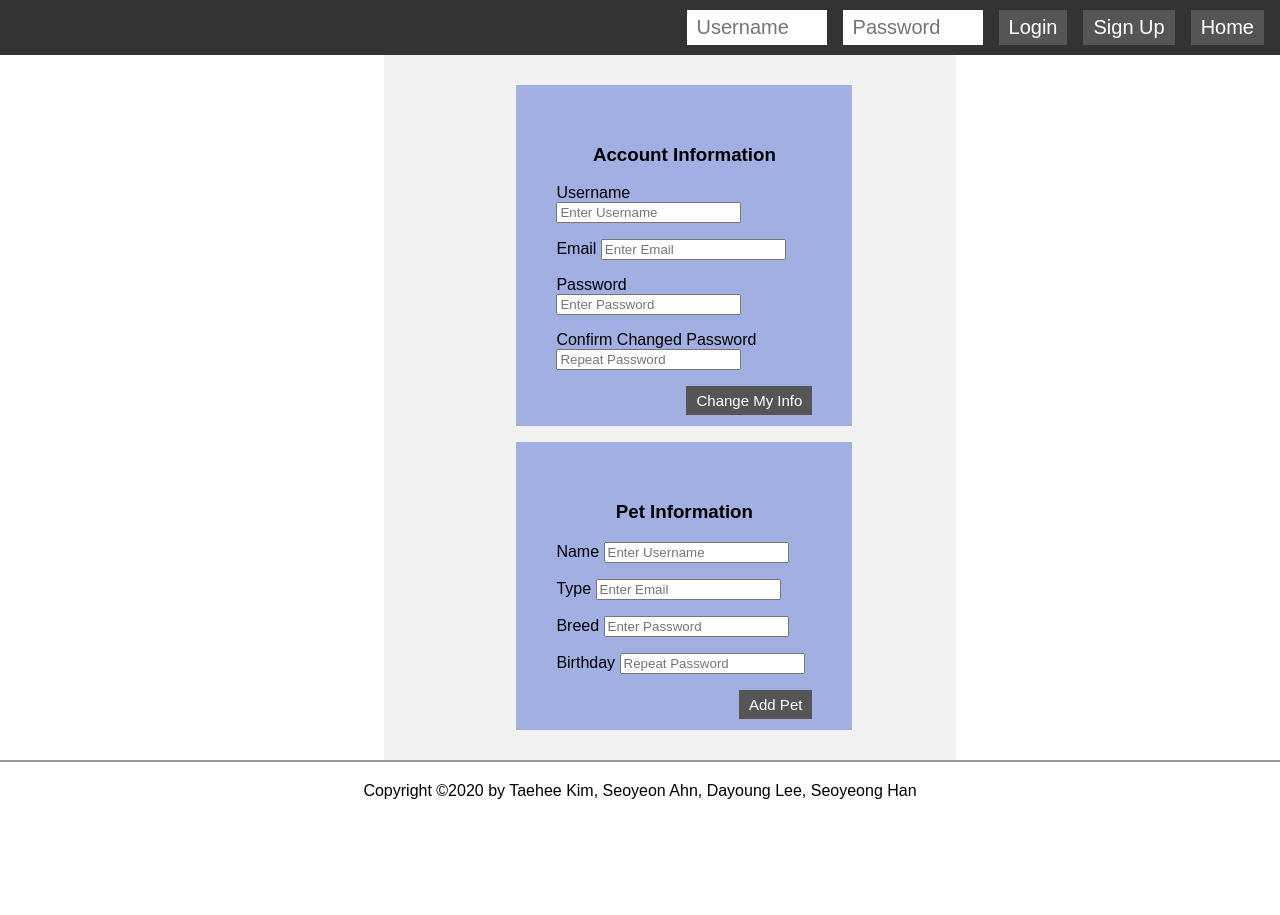
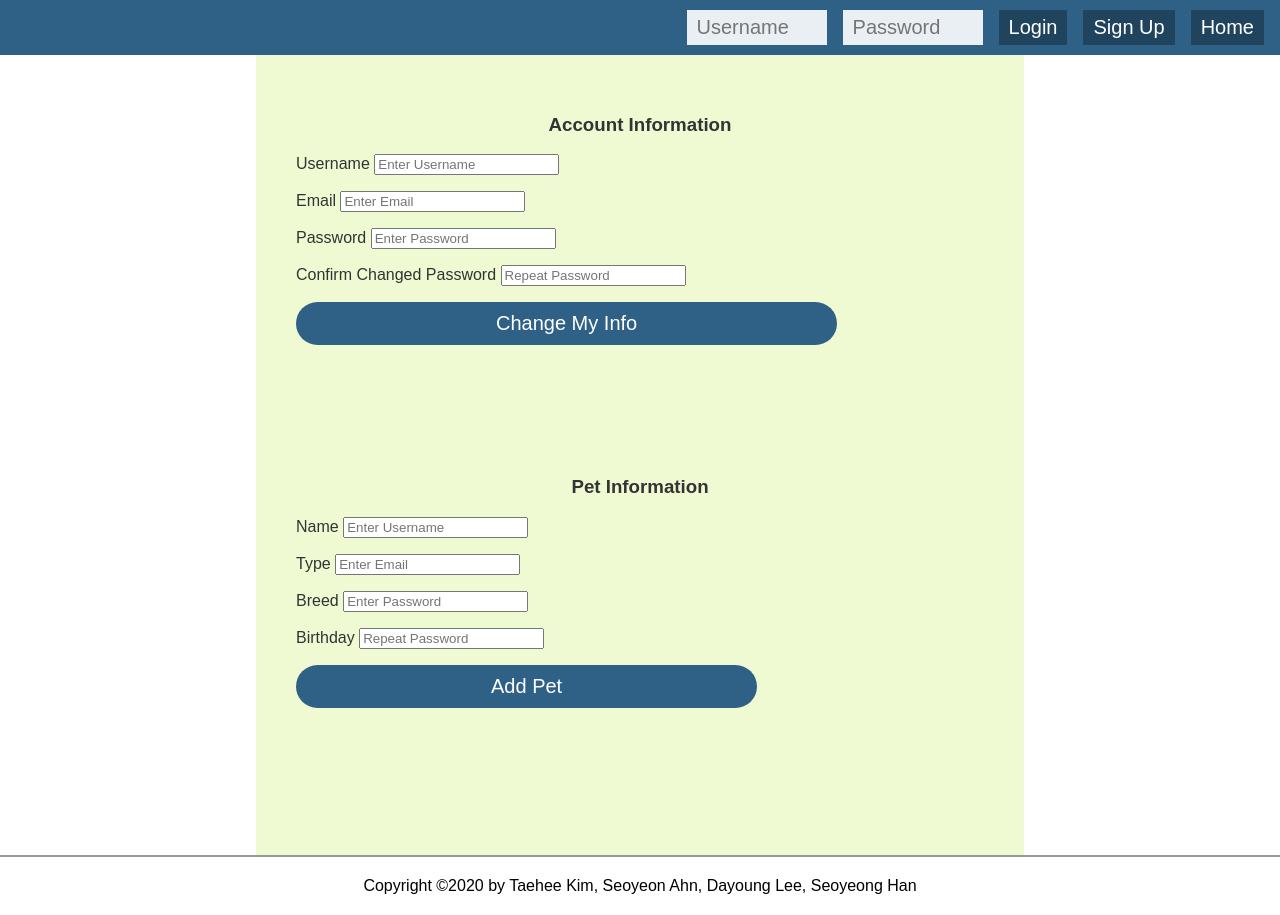
Before and after one commit to dayoung100/OpenSW_Team09, a PHP site: page /settings.php in a window 1280 px wide. Before the commit the page ends 799 px from the top, so only its background shows below. Run offline with PHP 8.4, Linux system fonts and the light colour scheme.

Commit message:
Update styles.css
Change CSS for header, Signup, Edit info page

```diff
--- a/styles.css
+++ b/styles.css
@@ -5,28 +5,9 @@ font-family: Arial, Helvetica, sans-serif;
 
 #topnav {
 overflow: hidden;
-background-color: #333;
+/* background-color: #333; */
+background-color: 	#2f6187;
 }
-
-#topnav a {
-float: right;
-color: #f2f2f2;
-text-align: center;
-padding: 20px 20px;
-text-decoration: none;
-font-size: 20px;
-}
-
-#topnav a:hover {
-background-color: #ddd;
-color: black;
-}
-
-#topnav a.active{
-    background-color : #2196F3;
-    color: white;
-}
-
 
 #topnav input[type=text]{
     float: right;
@@ -37,6 +18,7 @@ color: black;
     font-size:20px;
     border: none;
     width:120px;
+    background-color:#eaeff3;
 }
 #topnav input[type=password]{
     float: right;
@@ -47,6 +29,7 @@ color: black;
     font-size:20px;
     border: none;
     width:120px;
+    background-color: #eaeff3;
 }
 
 #topnav button{
@@ -55,7 +38,7 @@ color: black;
     margin-top: 10px;
     margin-right: 16px;
     margin-bottom:10px;
-    background-color: #555;
+    background-color: #20435e;
     color: white;
     font-size: 20px;
     border: none;
@@ -65,75 +48,85 @@ color: black;
     width: 100%;
     /* background: #fff9f9; */
 }
+#index{
+    background-color: 		#a8dda8;
+    padding:0%
+}
 #main_section .signup input[type=text]{
     font-size:20px;
-    background-color:rgba(216, 215, 215, 0.479);
+    background-color:	#a8dda8;
     border:none;
     width:200px;
+    padding:5px;
+    border-radius: 5px;
 }
 #main_section .signup input[type=password]{
     font-size:20px;
-    background-color:rgba(216, 215, 215, 0.479);
+    background-color:	#a8dda8;
     border:none;
     width:200px;
+    padding:5px;
+    border-radius: 5px;
 }
 #main_section .signup button{
     padding: 6px 10px;
-    background-color: #555;
+    background-color: #2f6187;
     color: white;
     font-size: 20px;
     border: none;
     cursor: pointer;
 }
 .signup{
+    margin-left: 20%;
+    margin-right:20%;
     text-align: center;
-    /* background: #fff9f9; */
+    background: 	#effad3;
+    color:#333;
+    height: 800px;
     padding: 20px;
     margin-bottom: 15px;
 }
-
 .login-index{
     text-align: center;
     /* background: #fff9f9; */
-    padding: 20px;
-    margin-bottom: 15px;
+    padding: 10px;
+    margin-bottom: 10px;
+    font-size:18px;
 }
+
 #settings{
-    width:40%;
-    background-color: #f2f2f2;
-    /* margin-top:20px; */
-    margin-left:30%;
-    padding:30px;
+    margin-left: 20%;
+    margin-right:20%;
+    background-color: #effad3;
+    /* background: linear-gradient(	#a8dda8,#effad3); */
+    height:800px;
+    color:#333;
 }
 .account-info{
-    width:50%;
-    background-color:  #7289daa1;
     /* margin-top:20px; */
-    margin-left:20%;
     padding:40px;
+    color:#333;
 }
     .account-info button{
-        float:right;
-        padding: 6px 10px;
-        background-color: #555;
+        padding: 10px 200px;
+        background-color: 	#2f6187;
+        border-radius: 25px;
         color: white;
-        font-size: 15px;
+        font-size: 20px;
         border: none;
         cursor: pointer;
     }
 .pet-info{
-    width:50%;
-    background-color: #7289daa1;
     /* margin-top:20px; */
     padding:40px;
-    margin-left:20%
+    color: #333;
 }
     .pet-info button{
-        float: right;
-        padding: 6px 10px;
-        background-color: #555;
+        padding: 10px 195px;
+        border-radius: 25px;
+        background-color: 	#2f6187;
         color: white;
-        font-size: 15px;
+        font-size: 20px;
         border: none;
         cursor: pointer;
     }
```
